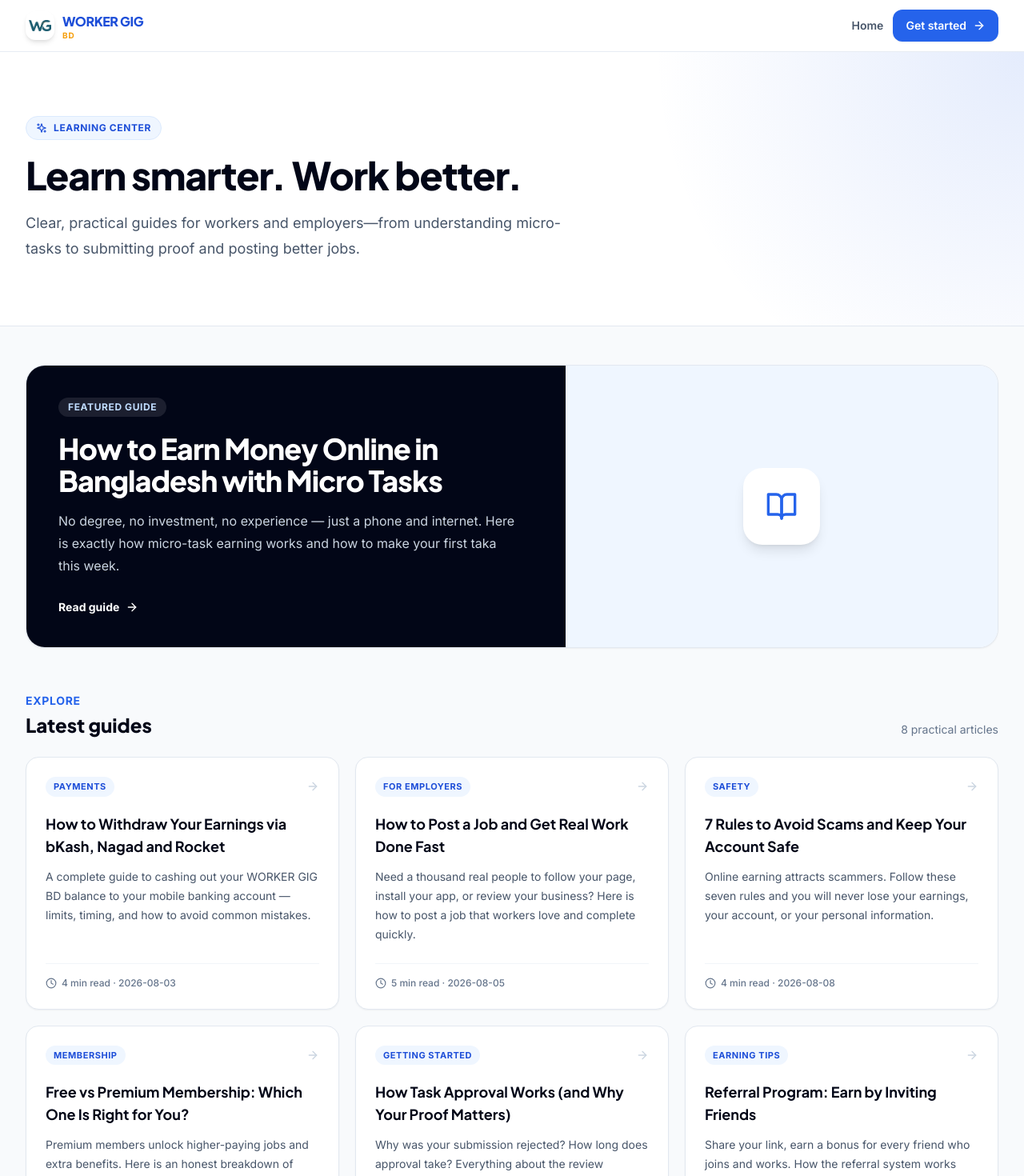
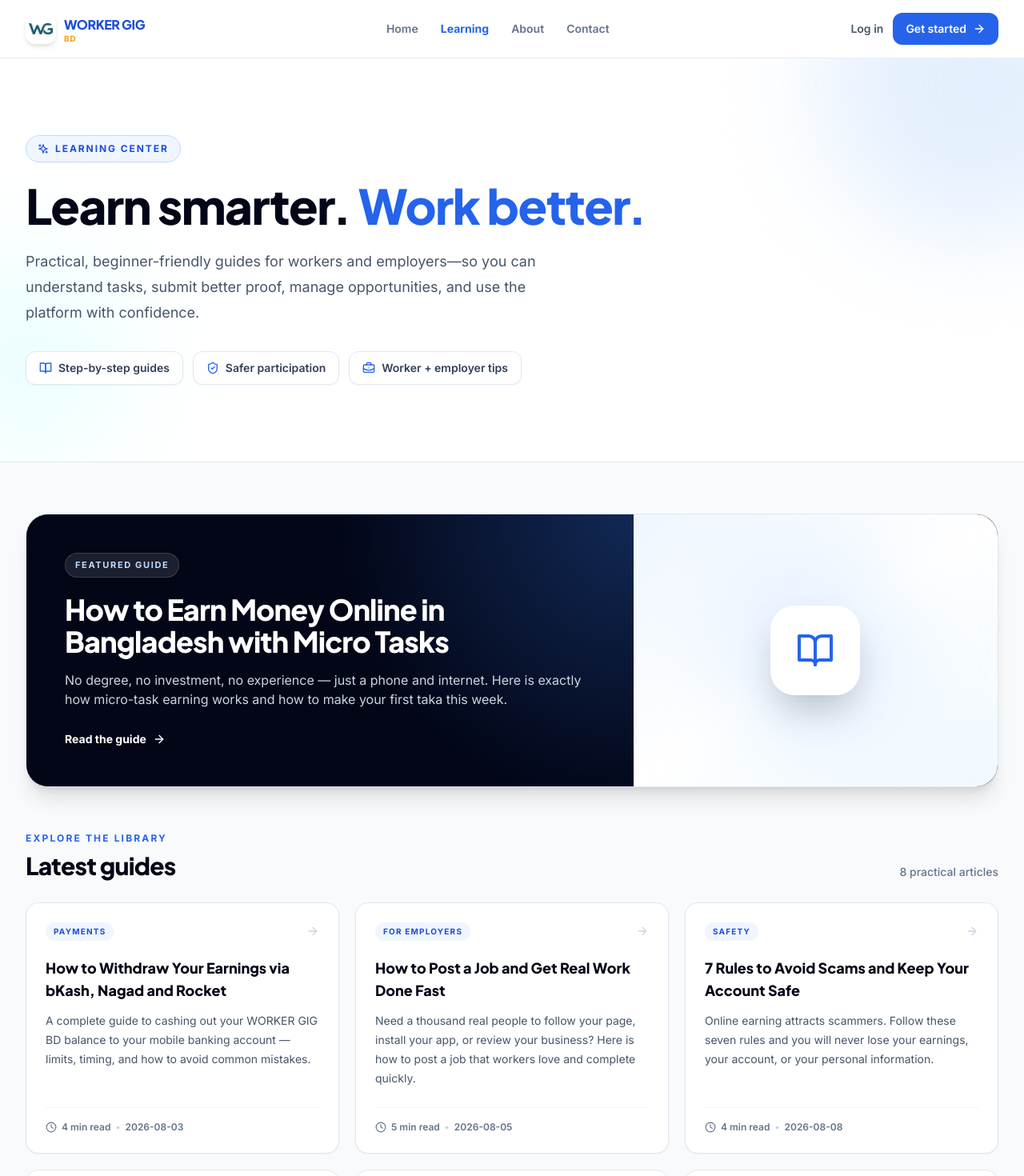
Before and after one commit to wasimmostakim2965-ui/workergigbd.site, a React (Vite) app: page /blog in a window 1280 px wide. Shown: the top 1470 px of the page at 80% size. Built offline with nearby package versions, Linux system fonts and the light colour scheme; no server answers.

Commit message:
style: elevate learning center UI

```diff
--- a/src/pages/BlogPage.tsx
+++ b/src/pages/BlogPage.tsx
@@ -1,5 +1,5 @@
 import { Link } from 'react-router-dom';
-import { ArrowRight, BookOpen, Clock, Sparkles } from 'lucide-react';
+import { ArrowRight, BookOpen, Clock, Sparkles, ShieldCheck, BriefcaseBusiness } from 'lucide-react';
 import { Logo } from '@/components/Logo';
 import { useSeo } from '@/lib/useSeo';
 import { BLOG_POSTS } from '@/data/blogPosts';
@@ -15,65 +15,88 @@ export function BlogPage() {
   const remaining = BLOG_POSTS.slice(1);
 
   return (
-    <div className="min-h-screen bg-slate-50">
+    <div className="min-h-screen bg-slate-50 text-slate-950">
       <nav className="sticky top-0 z-40 border-b border-slate-200/80 bg-white/90 backdrop-blur-xl">
-        <div className="mx-auto flex h-16 max-w-7xl items-center justify-between px-4 sm:px-6 lg:px-8">
-          <Link to="/" aria-label="WORKER GIG BD home"><Logo size={36} /></Link>
+        <div className="mx-auto flex h-[72px] max-w-7xl items-center justify-between px-4 sm:px-6 lg:px-8">
+          <Link to="/" aria-label="WORKER GIG BD home" className="transition-opacity hover:opacity-80"><Logo size={38} /></Link>
+          <div className="hidden items-center gap-7 md:flex">
+            <Link to="/" className="text-sm font-semibold text-slate-500 transition-colors hover:text-primary-600">Home</Link>
+            <span className="text-sm font-bold text-primary-600">Learning</span>
+            <Link to="/about" className="text-sm font-semibold text-slate-500 transition-colors hover:text-primary-600">About</Link>
+            <Link to="/contact" className="text-sm font-semibold text-slate-500 transition-colors hover:text-primary-600">Contact</Link>
+          </div>
           <div className="flex items-center gap-3">
-            <Link to="/" className="hidden text-sm font-semibold text-slate-600 hover:text-primary-600 sm:block">Home</Link>
+            <Link to="/login" className="hidden text-sm font-semibold text-slate-600 hover:text-primary-600 sm:block">Log in</Link>
             <Link to="/signup" className="btn-primary !px-4 !py-2.5">Get started <ArrowRight className="h-4 w-4" /></Link>
           </div>
         </div>
       </nav>
 
       <main>
-        <section className="relative overflow-hidden border-b border-slate-200 bg-white">
-          <div className="absolute inset-0 bg-[radial-gradient(circle_at_top_right,rgba(37,99,235,0.12),transparent_35%)]" />
-          <div className="relative mx-auto max-w-7xl px-4 py-16 sm:px-6 sm:py-20 lg:px-8">
-            <div className="max-w-3xl">
-              <div className="inline-flex items-center gap-2 rounded-full border border-primary-100 bg-primary-50 px-3 py-1.5 text-xs font-bold uppercase tracking-wider text-primary-700">
+        <section className="relative isolate overflow-hidden border-b border-slate-200 bg-white">
+          <div className="absolute -right-32 -top-40 h-96 w-96 rounded-full bg-primary-100/70 blur-3xl" />
+          <div className="absolute -left-24 bottom-0 h-64 w-64 rounded-full bg-cyan-50 blur-3xl" />
+          <div className="relative mx-auto max-w-7xl px-4 py-16 sm:px-6 sm:py-20 lg:px-8 lg:py-24">
+            <div className="max-w-4xl">
+              <div className="inline-flex items-center gap-2 rounded-full border border-primary-200 bg-primary-50 px-3.5 py-2 text-xs font-extrabold uppercase tracking-[0.16em] text-primary-700">
                 <Sparkles className="h-3.5 w-3.5" /> Learning Center
               </div>
-              <h1 className="mt-5 text-4xl font-extrabold tracking-tight text-slate-950 sm:text-5xl">Learn smarter. Work better.</h1>
-              <p className="mt-5 max-w-2xl text-lg leading-8 text-slate-600">Clear, practical guides for workers and employers—from understanding micro-tasks to submitting proof and posting better jobs.</p>
+              <h1 className="mt-6 max-w-4xl text-4xl font-extrabold leading-[1.08] tracking-tight text-slate-950 sm:text-5xl lg:text-6xl">Learn smarter. <span className="text-primary-600">Work better.</span></h1>
+              <p className="mt-6 max-w-2xl text-base leading-7 text-slate-600 sm:text-lg sm:leading-8">Practical, beginner-friendly guides for workers and employers—so you can understand tasks, submit better proof, manage opportunities, and use the platform with confidence.</p>
+              <div className="mt-8 flex flex-wrap gap-3">
+                <div className="inline-flex items-center gap-2 rounded-xl border border-slate-200 bg-white px-4 py-2.5 text-sm font-semibold text-slate-700 shadow-sm"><BookOpen className="h-4 w-4 text-primary-600" /> Step-by-step guides</div>
+                <div className="inline-flex items-center gap-2 rounded-xl border border-slate-200 bg-white px-4 py-2.5 text-sm font-semibold text-slate-700 shadow-sm"><ShieldCheck className="h-4 w-4 text-primary-600" /> Safer participation</div>
+                <div className="inline-flex items-center gap-2 rounded-xl border border-slate-200 bg-white px-4 py-2.5 text-sm font-semibold text-slate-700 shadow-sm"><BriefcaseBusiness className="h-4 w-4 text-primary-600" /> Worker + employer tips</div>
+              </div>
             </div>
           </div>
         </section>
 
-        <section className="mx-auto max-w-7xl px-4 py-12 sm:px-6 lg:px-8">
+        <section className="mx-auto max-w-7xl px-4 py-12 sm:px-6 sm:py-16 lg:px-8">
           {featured && (
-            <Link to={`/blog/${featured.slug}`} className="group grid overflow-hidden rounded-3xl border border-slate-200 bg-white shadow-sm transition-all duration-200 hover:-translate-y-0.5 hover:shadow-xl md:grid-cols-[1.25fr_1fr]">
-              <div className="flex min-h-[300px] flex-col justify-center bg-slate-950 p-8 text-white sm:p-10">
-                <span className="inline-flex w-fit items-center gap-2 rounded-full bg-white/10 px-3 py-1 text-xs font-bold uppercase tracking-wider text-primary-200">Featured guide</span>
-                <h2 className="mt-5 text-3xl font-extrabold tracking-tight sm:text-4xl">{featured.title}</h2>
-                <p className="mt-4 max-w-xl leading-7 text-slate-300">{featured.excerpt}</p>
-                <span className="mt-7 inline-flex items-center gap-2 text-sm font-bold text-white">Read guide <ArrowRight className="h-4 w-4 transition-transform group-hover:translate-x-1" /></span>
+            <Link to={`/blog/${featured.slug}`} className="group relative grid overflow-hidden rounded-[28px] border border-slate-200 bg-slate-950 shadow-xl transition duration-300 hover:-translate-y-1 hover:shadow-2xl md:grid-cols-[1.25fr_.75fr]">
+              <div className="relative flex min-h-[330px] flex-col justify-center p-8 text-white sm:p-12">
+                <div className="absolute inset-0 bg-[radial-gradient(circle_at_top_right,rgba(59,130,246,.28),transparent_45%)]" />
+                <div className="relative">
+                  <span className="inline-flex w-fit items-center gap-2 rounded-full border border-white/15 bg-white/10 px-3 py-1.5 text-[11px] font-extrabold uppercase tracking-[0.15em] text-primary-200">Featured guide</span>
+                  <h2 className="mt-5 max-w-2xl text-2xl font-extrabold leading-tight tracking-tight sm:text-3xl lg:text-4xl">{featured.title}</h2>
+                  <p className="mt-4 max-w-2xl text-sm leading-7 text-slate-300 sm:text-base">{featured.excerpt}</p>
+                  <span className="mt-7 inline-flex items-center gap-2 text-sm font-extrabold text-white">Read the guide <ArrowRight className="h-4 w-4 transition-transform duration-200 group-hover:translate-x-1" /></span>
+                </div>
               </div>
-              <div className="flex items-center justify-center bg-primary-50 p-10">
-                <div className="flex h-24 w-24 items-center justify-center rounded-3xl bg-white text-primary-600 shadow-lg"><BookOpen className="h-10 w-10" /></div>
+              <div className="relative flex min-h-[230px] items-center justify-center overflow-hidden bg-gradient-to-br from-primary-50 via-white to-sky-50 p-10">
+                <div className="absolute h-56 w-56 rounded-full bg-primary-200/40 blur-3xl" />
+                <div className="relative flex h-28 w-28 items-center justify-center rounded-[30px] border border-white bg-white shadow-2xl"><BookOpen className="h-12 w-12 text-primary-600" /></div>
               </div>
             </Link>
           )}
 
-          <div className="mt-14 flex items-end justify-between gap-4">
-            <div><p className="text-sm font-bold uppercase tracking-wider text-primary-600">Explore</p><h2 className="mt-1 text-2xl font-extrabold text-slate-950">Latest guides</h2></div>
-            <span className="text-sm text-slate-500">{BLOG_POSTS.length} practical articles</span>
+          <div className="mt-14 flex flex-col gap-3 sm:flex-row sm:items-end sm:justify-between">
+            <div><p className="text-xs font-extrabold uppercase tracking-[0.18em] text-primary-600">Explore the library</p><h2 className="mt-2 text-2xl font-extrabold tracking-tight text-slate-950 sm:text-3xl">Latest guides</h2></div>
+            <p className="text-sm font-medium text-slate-500">{BLOG_POSTS.length} practical articles</p>
           </div>
 
-          <div className="mt-6 grid gap-5 sm:grid-cols-2 lg:grid-cols-3">
+          <div className="mt-7 grid gap-5 sm:grid-cols-2 lg:grid-cols-3">
             {remaining.map((post) => (
-              <Link key={post.slug} to={`/blog/${post.slug}`} className="group flex h-full flex-col rounded-2xl border border-slate-200 bg-white p-6 shadow-sm transition-all duration-200 hover:-translate-y-1 hover:border-primary-200 hover:shadow-lg">
-                <div className="flex items-center justify-between gap-3"><span className="rounded-full bg-primary-50 px-2.5 py-1 text-[11px] font-bold uppercase tracking-wider text-primary-700">{post.category}</span><ArrowRight className="h-4 w-4 text-slate-300 transition-all group-hover:translate-x-1 group-hover:text-primary-600" /></div>
-                <h3 className="mt-5 text-lg font-bold leading-7 text-slate-950 group-hover:text-primary-700">{post.title}</h3>
+              <Link key={post.slug} to={`/blog/${post.slug}`} className="group flex h-full flex-col rounded-2xl border border-slate-200 bg-white p-6 shadow-sm transition duration-300 hover:-translate-y-1 hover:border-primary-200 hover:shadow-xl">
+                <div className="flex items-center justify-between gap-3"><span className="rounded-full bg-primary-50 px-2.5 py-1 text-[10px] font-extrabold uppercase tracking-[0.12em] text-primary-700">{post.category}</span><ArrowRight className="h-4 w-4 text-slate-300 transition duration-200 group-hover:translate-x-1 group-hover:text-primary-600" /></div>
+                <h3 className="mt-5 text-lg font-extrabold leading-7 text-slate-950 transition-colors group-hover:text-primary-700">{post.title}</h3>
                 <p className="mt-3 flex-1 text-sm leading-6 text-slate-600">{post.excerpt}</p>
-                <div className="mt-6 flex items-center gap-1.5 border-t border-slate-100 pt-4 text-xs font-medium text-slate-500"><Clock className="h-3.5 w-3.5" /> {post.readingTime} read · {post.date}</div>
+                <div className="mt-6 flex items-center gap-1.5 border-t border-slate-100 pt-4 text-xs font-semibold text-slate-500"><Clock className="h-3.5 w-3.5" /> {post.readingTime} read <span className="text-slate-300">•</span> {post.date}</div>
               </Link>
             ))}
           </div>
         </section>
+
+        <section className="border-y border-slate-200 bg-white">
+          <div className="mx-auto flex max-w-7xl flex-col gap-5 px-4 py-10 sm:flex-row sm:items-center sm:justify-between sm:px-6 lg:px-8">
+            <div><p className="text-lg font-extrabold text-slate-950">Ready to put the guides into practice?</p><p className="mt-1 text-sm text-slate-600">Create an account and explore the marketplace when you’re ready.</p></div>
+            <Link to="/signup" className="btn-primary w-fit">Create free account <ArrowRight className="h-4 w-4" /></Link>
+          </div>
+        </section>
       </main>
 
-      <footer className="border-t border-slate-200 bg-white py-8"><div className="mx-auto flex max-w-7xl flex-col gap-2 px-4 text-sm text-slate-500 sm:px-6 lg:px-8 sm:flex-row sm:items-center sm:justify-between"><span>© 2026 WORKER GIG BD. All rights reserved.</span><Link to="/" className="font-semibold hover:text-primary-600">Back to home</Link></div></footer>
+      <footer className="bg-slate-950 py-9 text-slate-400"><div className="mx-auto flex max-w-7xl flex-col gap-3 px-4 text-sm sm:flex-row sm:items-center sm:justify-between sm:px-6 lg:px-8"><span>© 2026 WORKER GIG BD. All rights reserved.</span><div className="flex gap-5"><Link to="/privacy-policy" className="hover:text-white">Privacy</Link><Link to="/terms-of-service" className="hover:text-white">Terms</Link><Link to="/" className="font-semibold text-white hover:text-primary-300">Back to home</Link></div></div></footer>
     </div>
   );
 }
```
